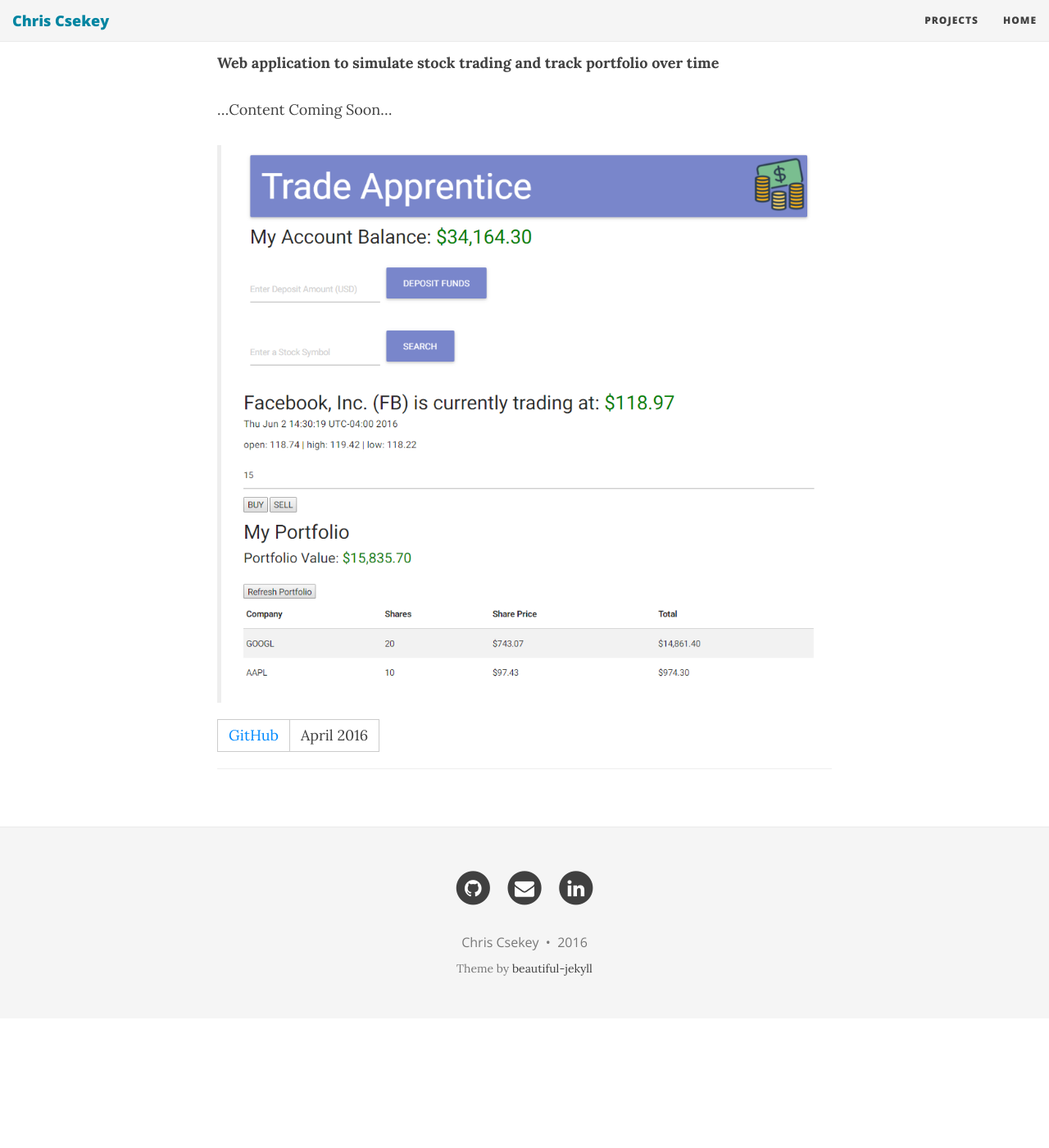
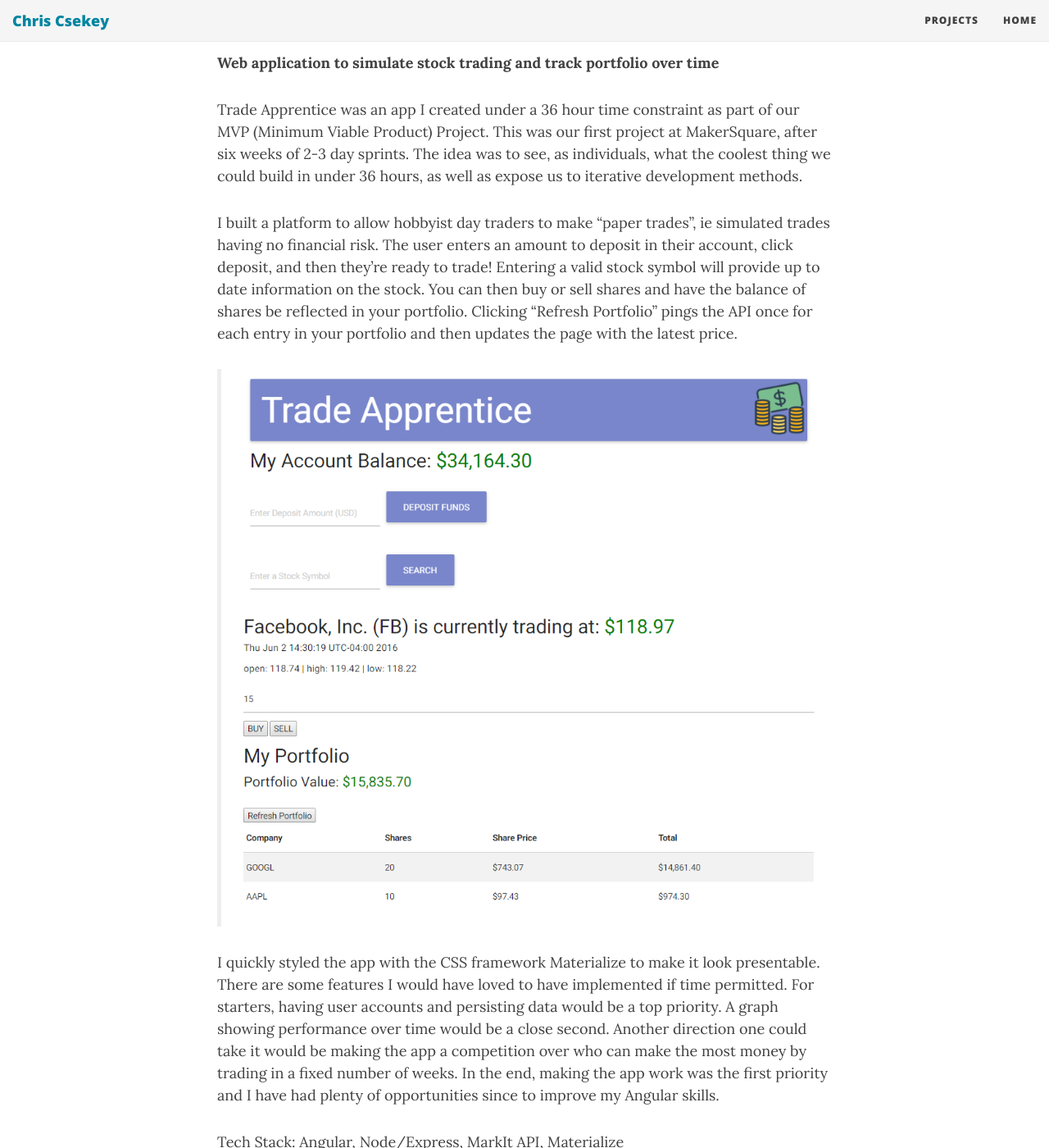
Before and after one commit to cse25/cse25.github.io, a Jekyll site: the page built from projects.md, in a window 1280 px wide and 1400 px high, scrolled down 3651 px. Shown: the whole window at 82% size. Built offline with Jekyll 4.4.1, drawn with Linux system fonts in a browser that asks for light colours; nearby versions of some CDN libraries; before the commit the page ends 4893 px from its top, so only the background shows below that.

Commit message:
add trade apprentice description

```diff
--- a/projects.md
+++ b/projects.md
@@ -63,9 +63,15 @@ Tech Stack: Angular, Ionic, MySQL, AWS, S3
 
 **Web application to simulate stock trading and track portfolio over time**
 
-...Content Coming Soon...
+Trade Apprentice was an app I created under a 36 hour time constraint as part of our MVP (Minimum Viable Product) Project.  This was our first project at MakerSquare, after six weeks of 2-3 day sprints.  The idea was to see, as individuals, what the coolest thing we could build in under 36 hours, as well as expose us to iterative development methods.
+
+I built a platform to allow hobbyist day traders to make "paper trades", ie simulated trades having no financial risk.  The user enters an amount to deposit in their account, click deposit, and then they're ready to trade!  Entering a valid stock symbol will provide up to date information on the stock.  You can then buy or sell shares and have the balance of shares be reflected in your portfolio.  Clicking "Refresh Portfolio" pings the API once for each entry in your portfolio and then updates the page with the latest price.
 
 >![Trade Apprentice Screenshot](/img/trade-apprentice-screenshot.png)
+
+I quickly styled the app with the CSS framework Materialize to make it look presentable.  There are some features I would have loved to have implemented if time permitted.  For starters, having user accounts and persisting data would be a top priority.  A graph showing performance over time would be a close second.  Another direction one could take it would be making the app a competition over who can make the most money by trading in a fixed number of weeks.  In the end, making the app work was the first priority and I have had plenty of opportunities since to improve my Angular skills.
+
+Tech Stack: Angular, Node/Express, MarkIt API, Materialize
 
 [GitHub](https://github.com/cse25/trade-apprentice) | April 2016
 
```
